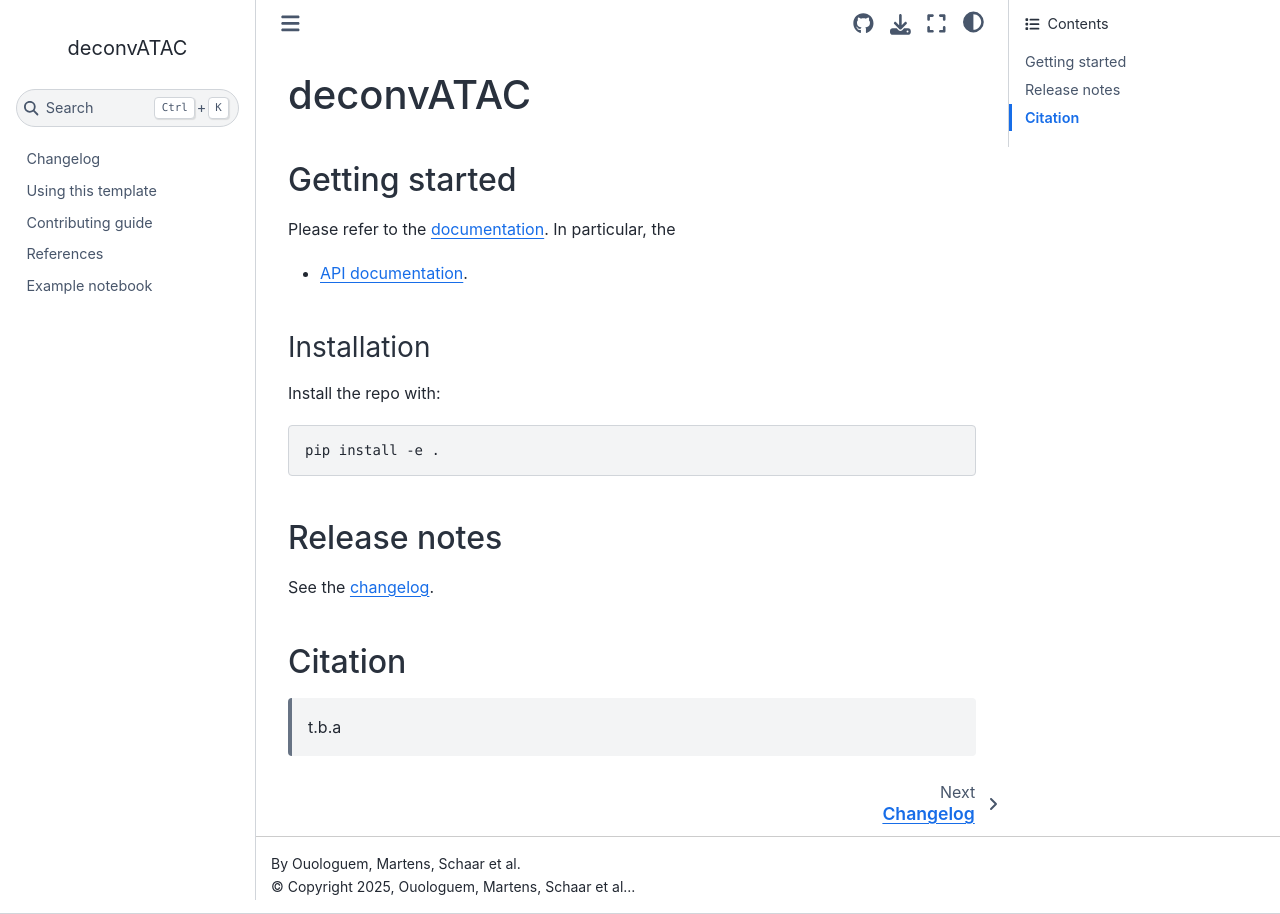
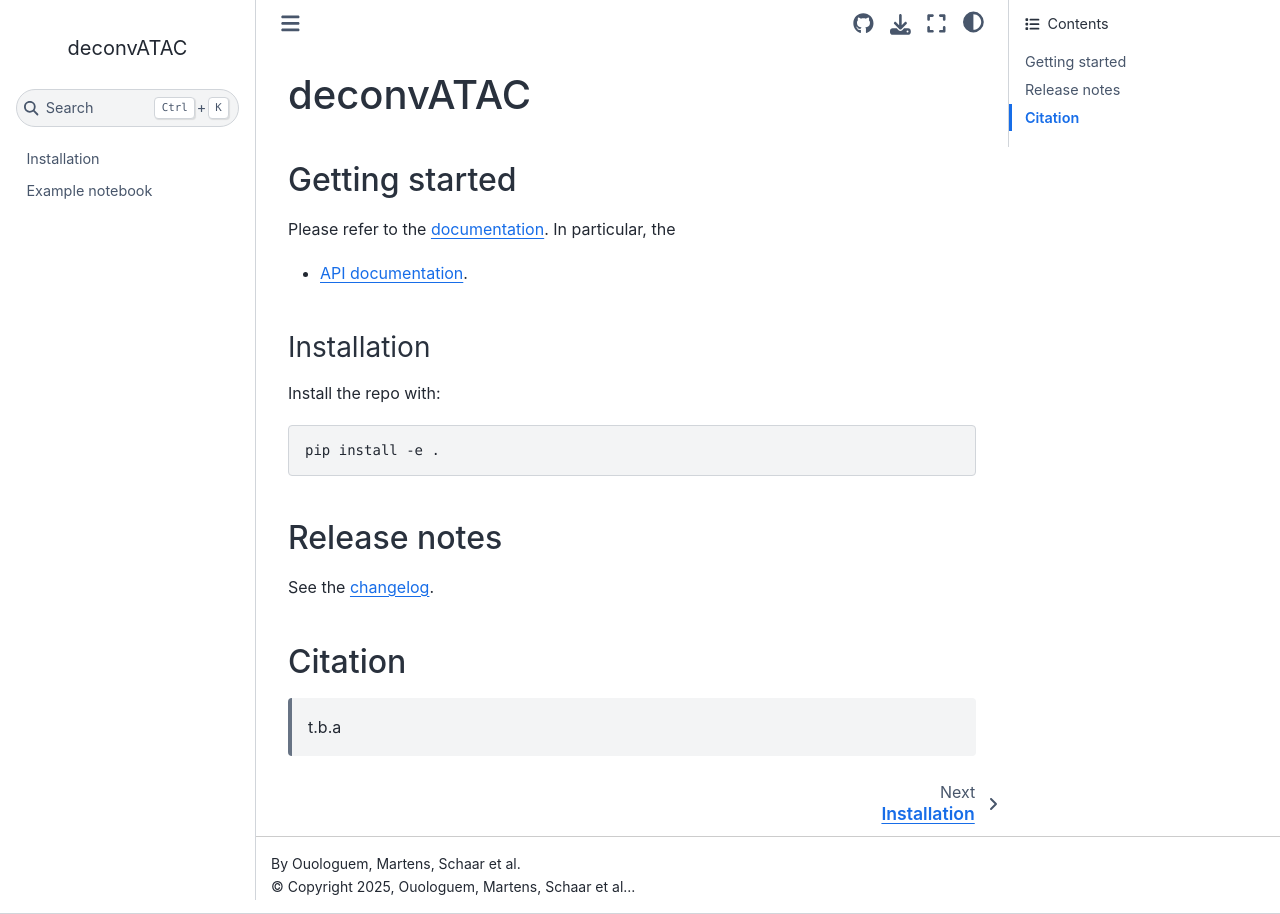
Before and after one commit to theislab/deconvATAC, a Sphinx documentation site: the page built from docs/index.md, in a window 1280 px wide. Built offline with Sphinx 7.4.7 and the Sphinx Book theme 1.1.4, drawn with Linux system fonts in a browser that asks for light colours.

Commit message:
add installation notebook

````diff
--- a/docs/index.md
+++ b/docs/index.md
@@ -7,10 +7,7 @@
 :maxdepth: 1
 
 
-changelog.md
-template_usage.md
-contributing.md
-references.md
+installation.md
 
 notebooks/example.ipynb
 ```
--- /dev/null
+++ b/docs/installation.md
@@ -0,0 +1,2 @@
+
+## Installation
````
